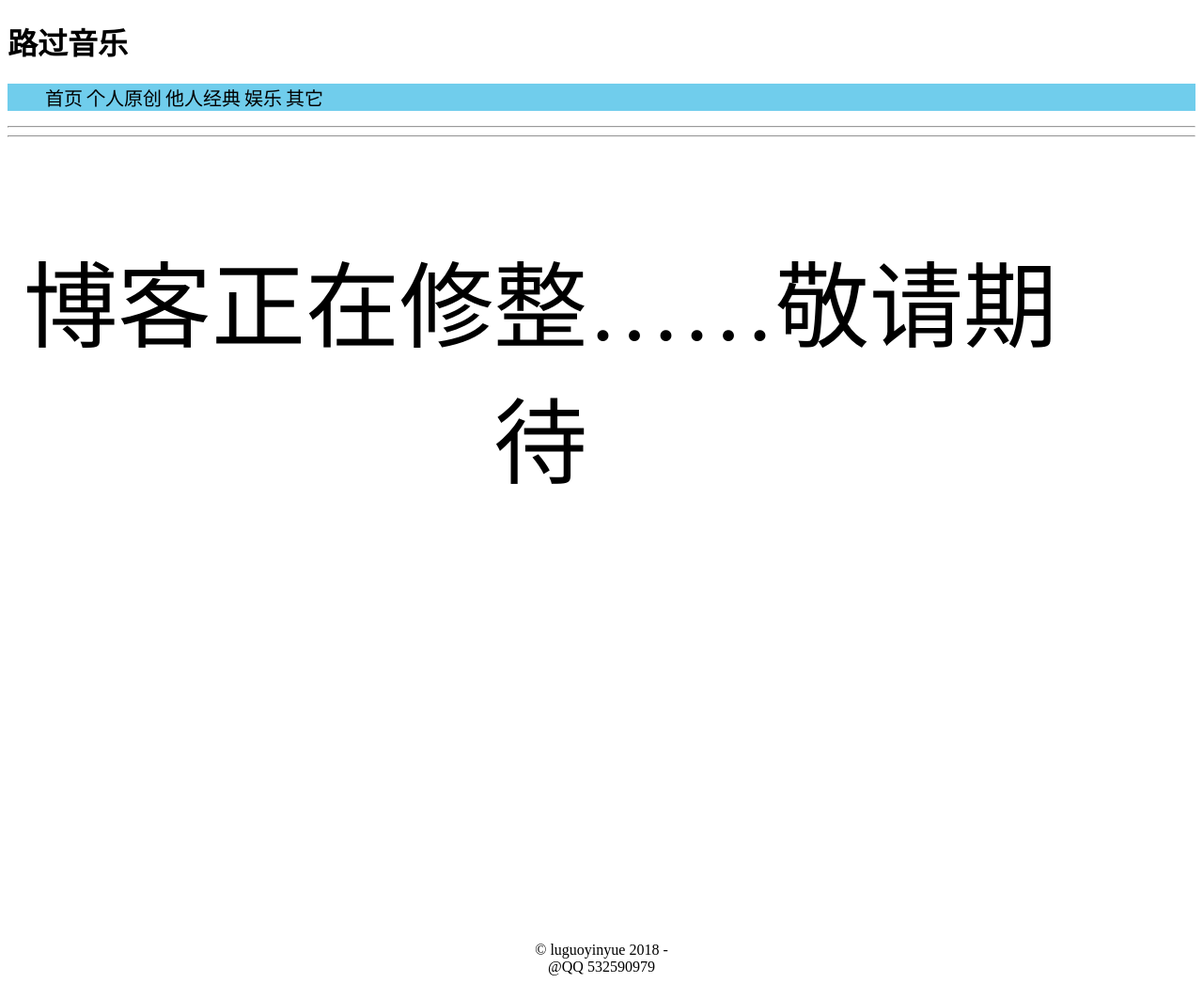
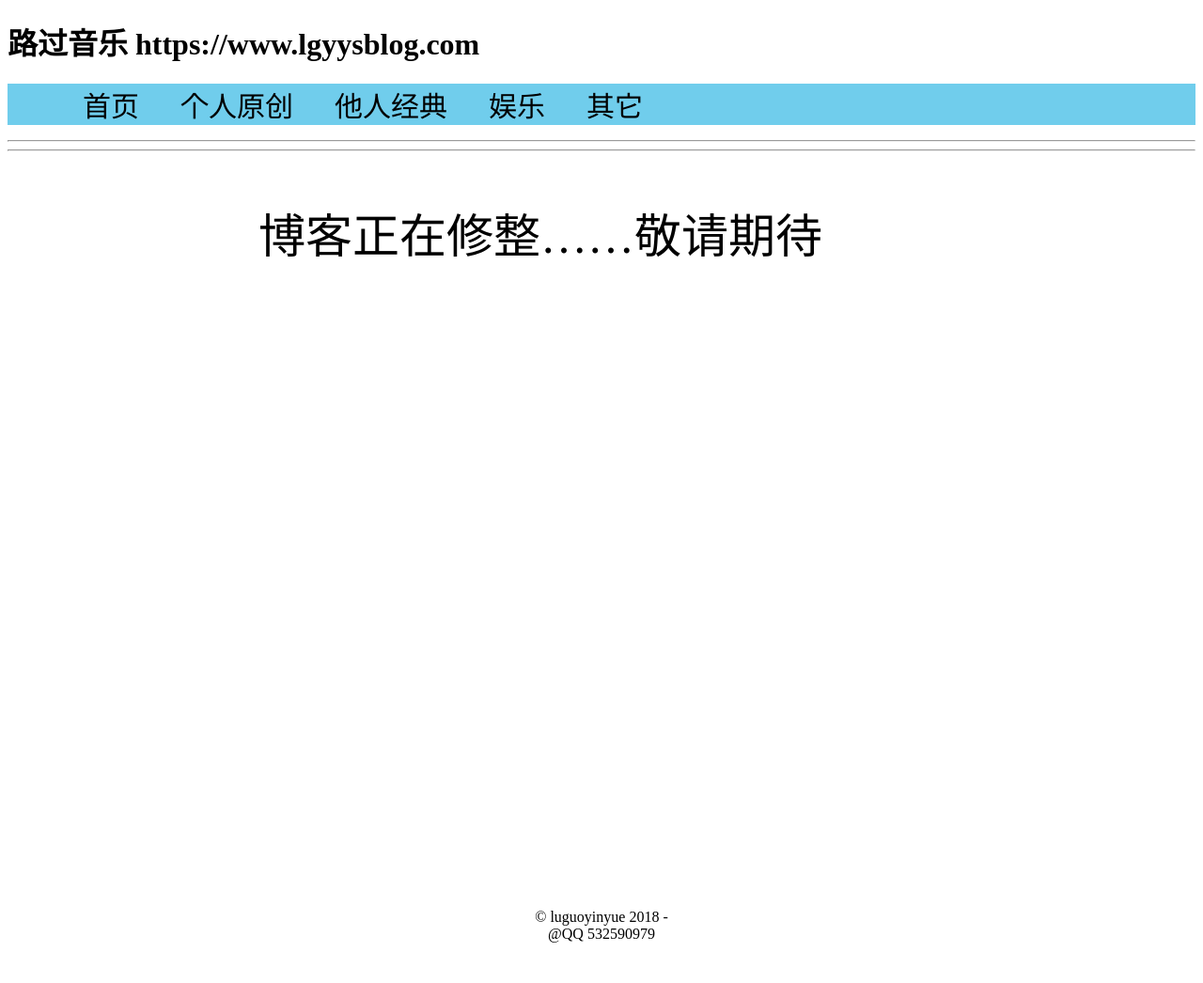
Before and after one commit to Gsonggit/Gsonggit.github.io, a Jekyll site: the page built from index.html, in a window 1280 px wide. Shown: the whole page at 94% size. Built offline with Jekyll 4.4.1, drawn with Linux system fonts in a browser that asks for light colours; after the commit the page ends 1011 px from its top, so only the background shows below that.

Commit message:
20180917-15:43:00

```diff
--- a/_layouts/default.html
+++ b/_layouts/default.html
@@ -7,18 +7,20 @@
     <meta name="viewport" content="width=device-width, initial-scale=1">
     <meta name="author" content="路过音乐 QQ532590979">
     <link rel="shortcup icon" href="/images/icon/bitbug_favicon.ico">
+    <link rel="stylesheet" href="/css/default.css">
     <style>
         li{
             display:inline;
             font-family: fantasy;
-            font-size: 20px  ;
-            padding: 0
+            font-size: 30px  ;
+            padding: 0 ;
+            margin-left: 40px
         }
     </style>
 </head>
 <body>
     <div class='head'>
-        <h1>路过音乐</h1>
+        <h1>路过音乐 https://www.lgyysblog.com</h1>
     </div>
     <div class="container" style="background-color: rgb(112, 205, 236)">
         <ul>
--- /dev/null
+++ b/css/default.css
@@ -0,0 +1,4 @@
+head{
+    margin-left: 40px;
+    font-size: 60px
+}
--- a/index.html
+++ b/index.html
@@ -2,4 +2,4 @@
 layout: default
 ---
 
-<p style="text-align: center;font-size: 100px">博客正在修整……敬请期待</p>
+<p style="text-align: center;font-size: 50px">博客正在修整……敬请期待</p>
```
Also changed, not shown: _posts/第一次博客实验.txt (added).
